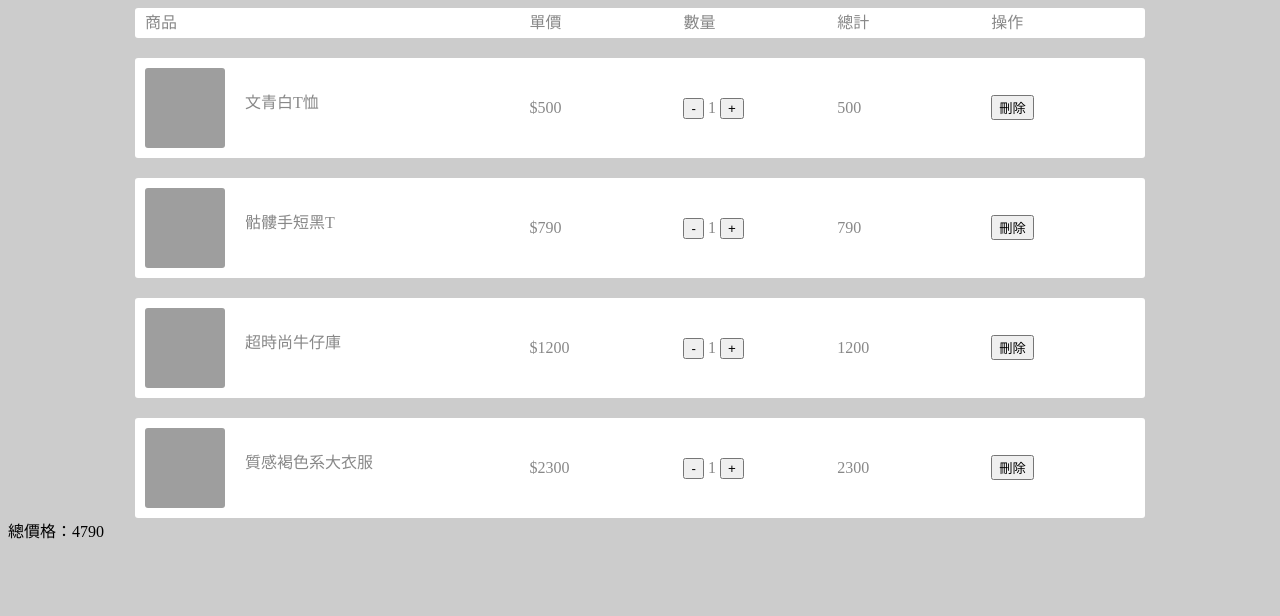
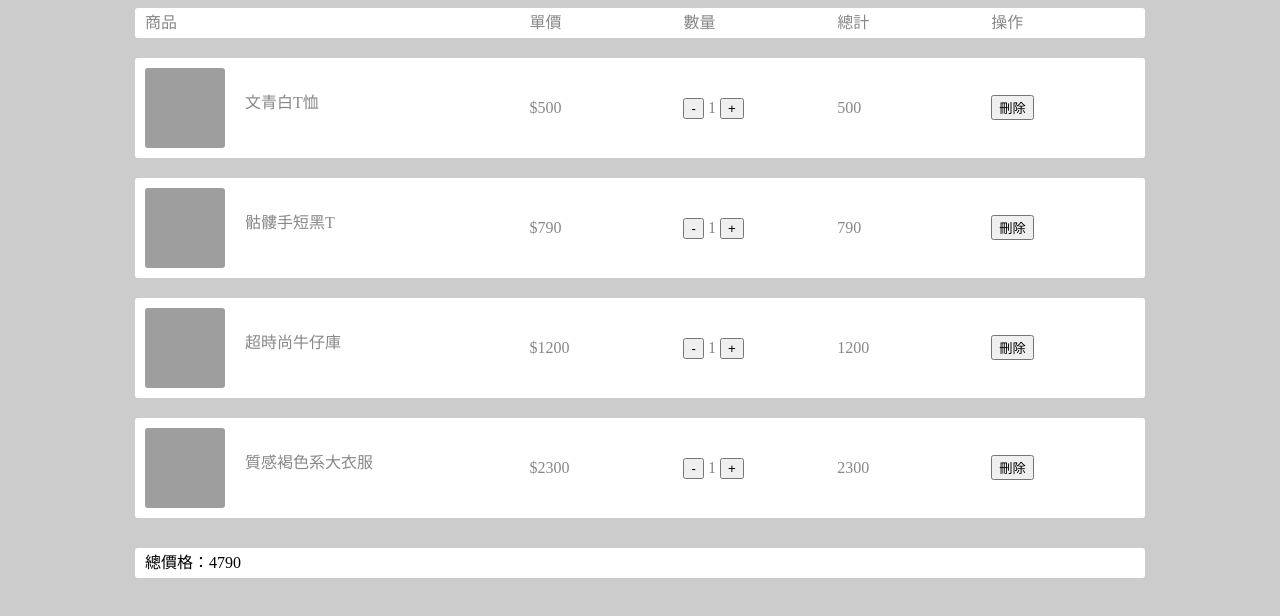
Before and after one commit to yiching730/vue_simple_shopping_cart, a plain HTML site: page index.html in a window 1280 px wide. Drawn offline with nearby package versions, Linux system fonts and the light colour scheme; grey boxes are pictures that could not be loaded.

Commit message:
altering

```diff
--- a/index.html
+++ b/index.html
@@ -8,6 +8,7 @@
     <script src="https://unpkg.com/vue/dist/vue.min.js"></script>
     <link rel="stylesheet" href="style.css">
     <script src="vue.js"></script>
+
 </head>
 <body>
     <div id="app">
@@ -40,7 +41,8 @@
             </div>
         </div>
 
-        <div class="item_container">總價格：{{totalPrice}}</div>
+            <div class="item_footer">總價格：{{totalPrice}}
+            </div>
 
         </div>
     </div>
--- a/style.css
+++ b/style.css
@@ -34,3 +34,17 @@ body{
     margin-left: 100px;
     margin-top: 20px;
 }
+.item_footer {
+    display: flex;
+    width: 1000px;
+    margin: 0 auto;
+    height: 30px;
+    background-color: #fff;
+    border-radius: 3px;
+    padding-left: 10px;
+    margin-top: 30px;
+    line-height:30px;
+}
+.item_style{
+    color: red;
+}
```
